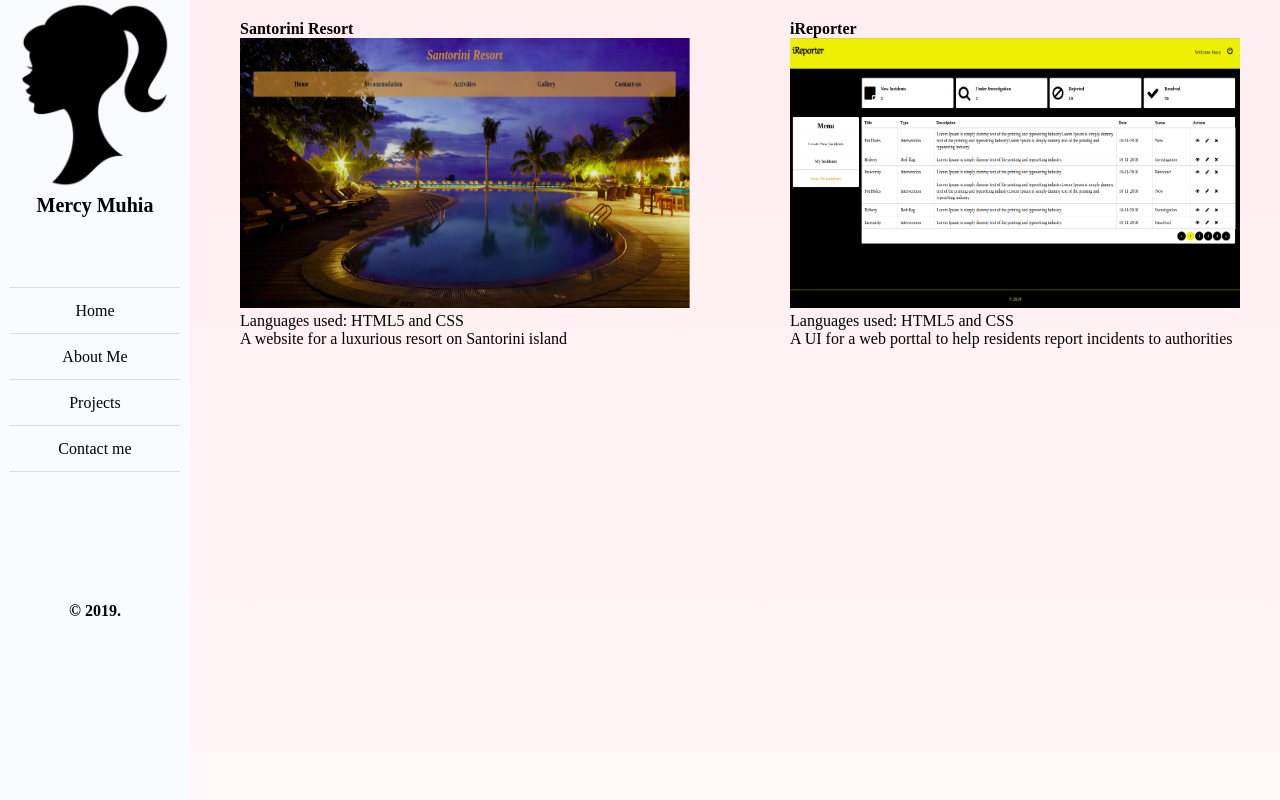
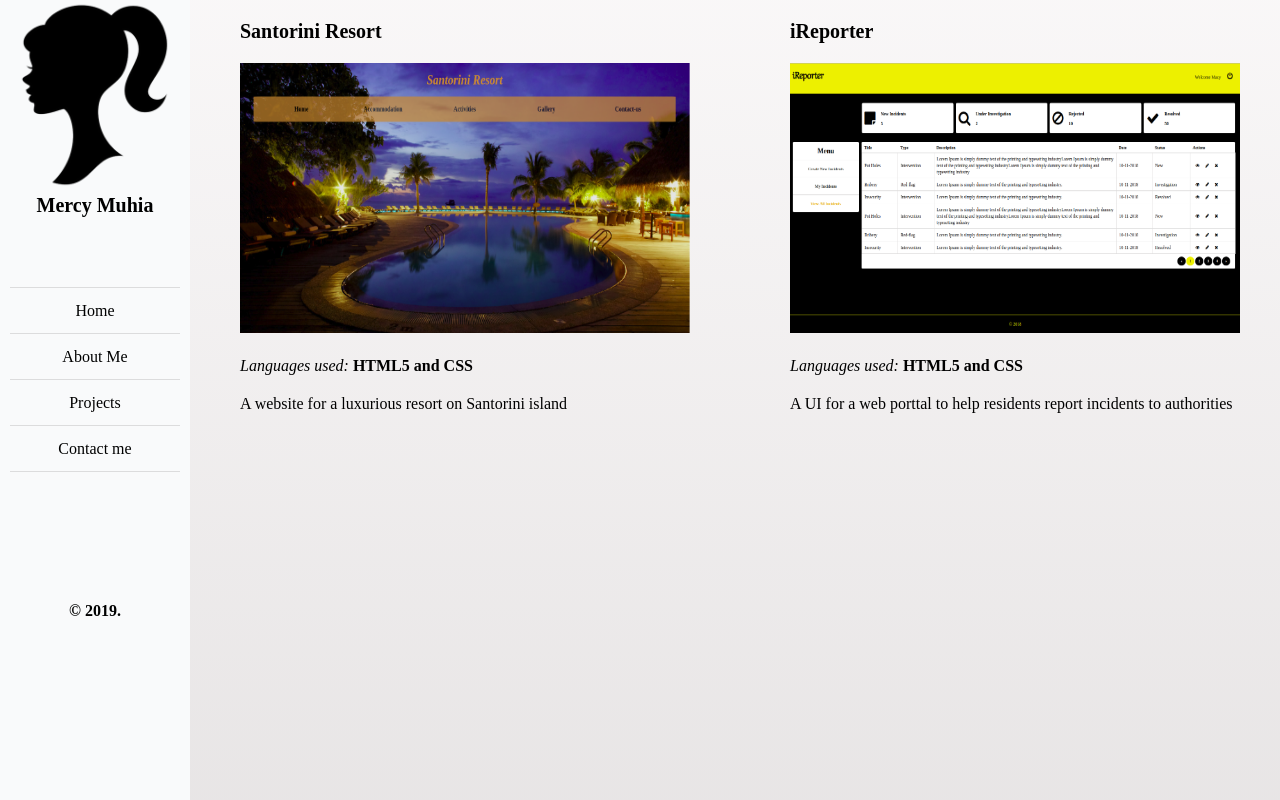
Before and after one commit to macymuhia/My-Portfolio, a plain HTML site: page projects.html in a window 1280 px wide. Drawn offline with Linux system fonts and the light colour scheme.

Commit message:
Add padding and font styles to project title and figure captions

```diff
--- a/css/styles.css
+++ b/css/styles.css
@@ -119,7 +119,7 @@ button {
 }
 
 .main-projects {
-    background-image: linear-gradient(rgba(255, 192, 203, 0.281), rgba(255, 192, 203, 0.144));
+    background-image: linear-gradient(rgba(165, 139, 144, 0.068), rgba(95, 77, 80, 0.144));
     background-size: cover;
     flex: 85%;
 }
@@ -145,3 +145,12 @@ button {
     float: right;
     margin: 20px 50px;
 }
+
+.row h4 {
+    padding-bottom: 20px;
+    font-size: 20px;
+}
+
+.row figcaption {
+    padding-top: 20px;
+}
--- a/projects.html
+++ b/projects.html
@@ -26,22 +26,22 @@
             <div class="row">
 
                 <div class="left">
-                    <h4>Santorini Resort</h4>
-                    <a target="_blank" href="https://macymuhia.github.io/iReporter/UI/index.html">
+                        <a target="_blank" href="https://macymuhia.github.io/iReporter/UI/index.html">
+                        <h4>Santorini Resort</h4>
                         <figure>
                             <img src="images/Santorini-homepage.png">
-                            <figcaption>Languages used: HTML5 and CSS</figcaption>
+                            <figcaption><em>Languages used: </em><strong>HTML5 and CSS</strong></figcaption>
                             <figcaption>A website for a luxurious resort on Santorini island</figcaption>
                         </figure>
                     </a>
                 </div>
 
                 <div class="right">
-                    <h4>iReporter</h4>
                     <a target="_blank" href="https://macymuhia.github.io/iReporter/UI/user_all_records.html">
+                        <h4>iReporter</h4>
                         <figure>
                             <img src="images/ireporter.png">
-                            <figcaption>Languages used: HTML5 and CSS</figcaption>
+                            <figcaption><em>Languages used: </em><strong>HTML5 and CSS</strong></figcaption>
                             <figcaption>A UI for a web porttal to help residents report incidents to authorities</figcaption>
                         </figure>
                     </a>
```
Also changed, not shown: images/handshake.jpg (deleted).
